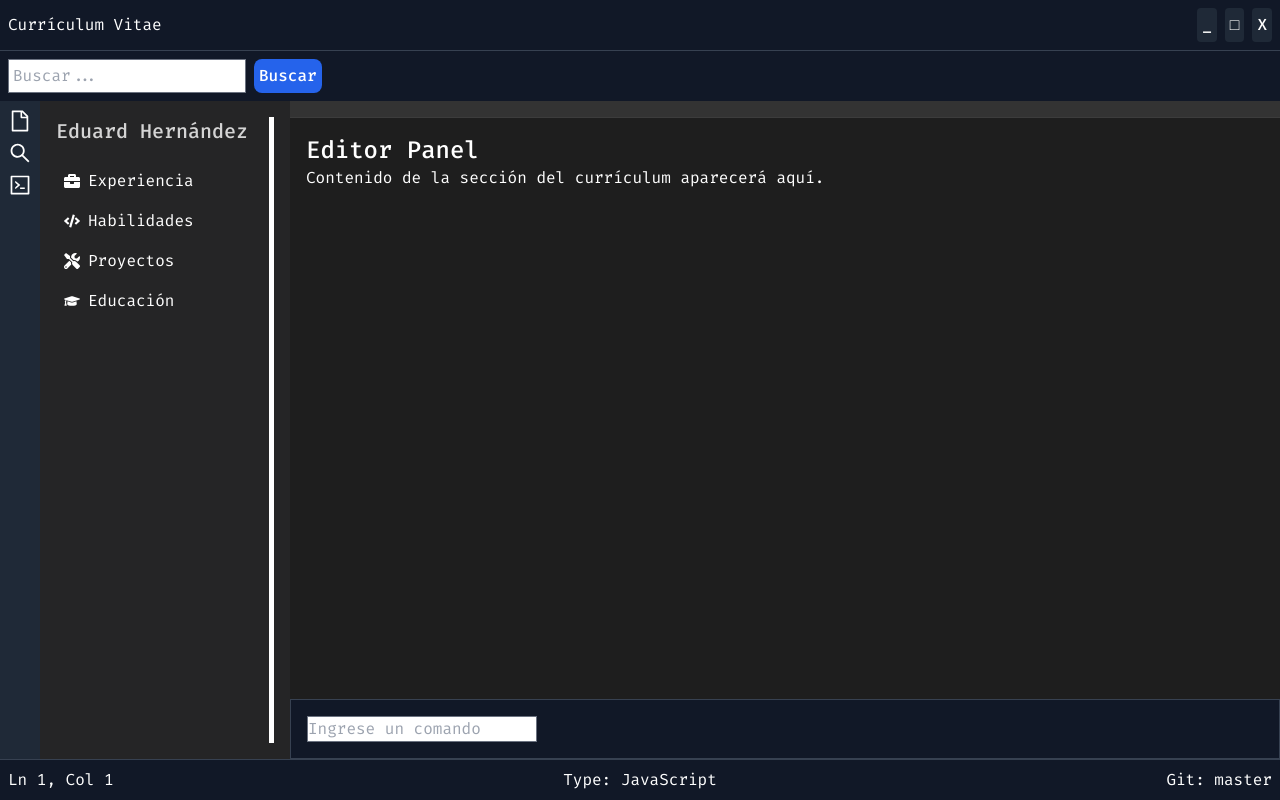
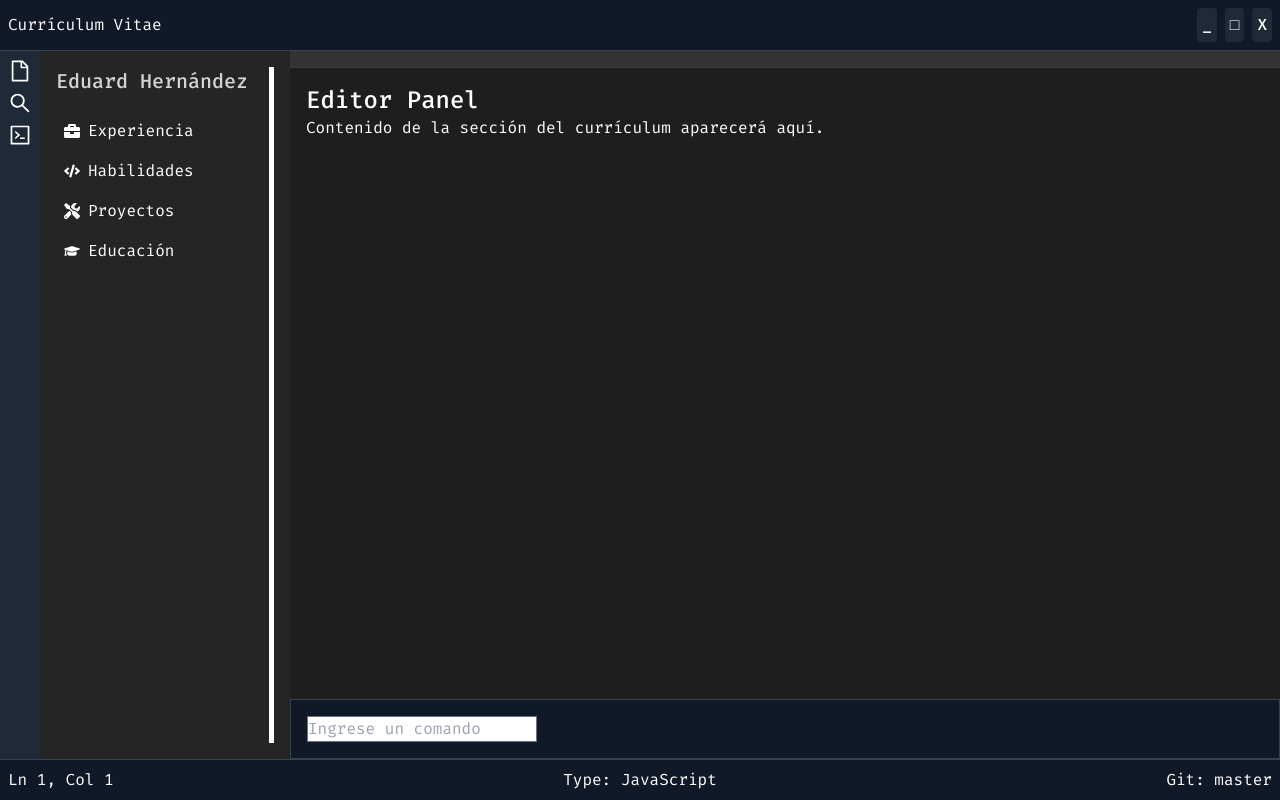
Before and after one commit to trosdesuru/resumee, a React (Vite) app in the folder project/: page / in a window 1280 px wide. Built offline with nearby package versions, Linux system fonts and the light colour scheme.

Commit message:
fixed App.jsx, #cv

```diff
--- a/project/src/App.jsx
+++ b/project/src/App.jsx
@@ -1,6 +1,6 @@
 import React, { useState } from 'react'
 
-import SearchBar from './components/SearchBar.jsx'
+// import SearchBar from './components/SearchBar.jsx'
 import TopBar from './components/TopBar'
 import BottomBar from './components/BottomBar'
 import SidebarIcons from './components/SideBarIcons'
@@ -24,15 +24,15 @@ function App() {
     setOpenTabs(openTabs.filter(tab => tab !== section))
   }
 
-  const handleSearch = (query) => {
-    const results = tabs.filter((tab) => tab.content.includes(query))
-    setSearchResults(results)
-  }
+  // const handleSearch = (query) => {
+  //   const results = tabs.filter((tab) => tab.content.includes(query))
+  //   setSearchResults(results)
+  // }
 
   return (
     <div className="app flex flex-col h-screen font-mono bg-gray-900 text-white" style={{ fontFamily: "'Fira Code', monospace" }}>
       <TopBar />
-      <SearchBar onSearch={handleSearch} />
+      {/* <SearchBar onSearch={handleSearch} /> */}
       <div className="flex flex-1">
         <SidebarIcons />
         <SideBar openSection={openSection} />
```
